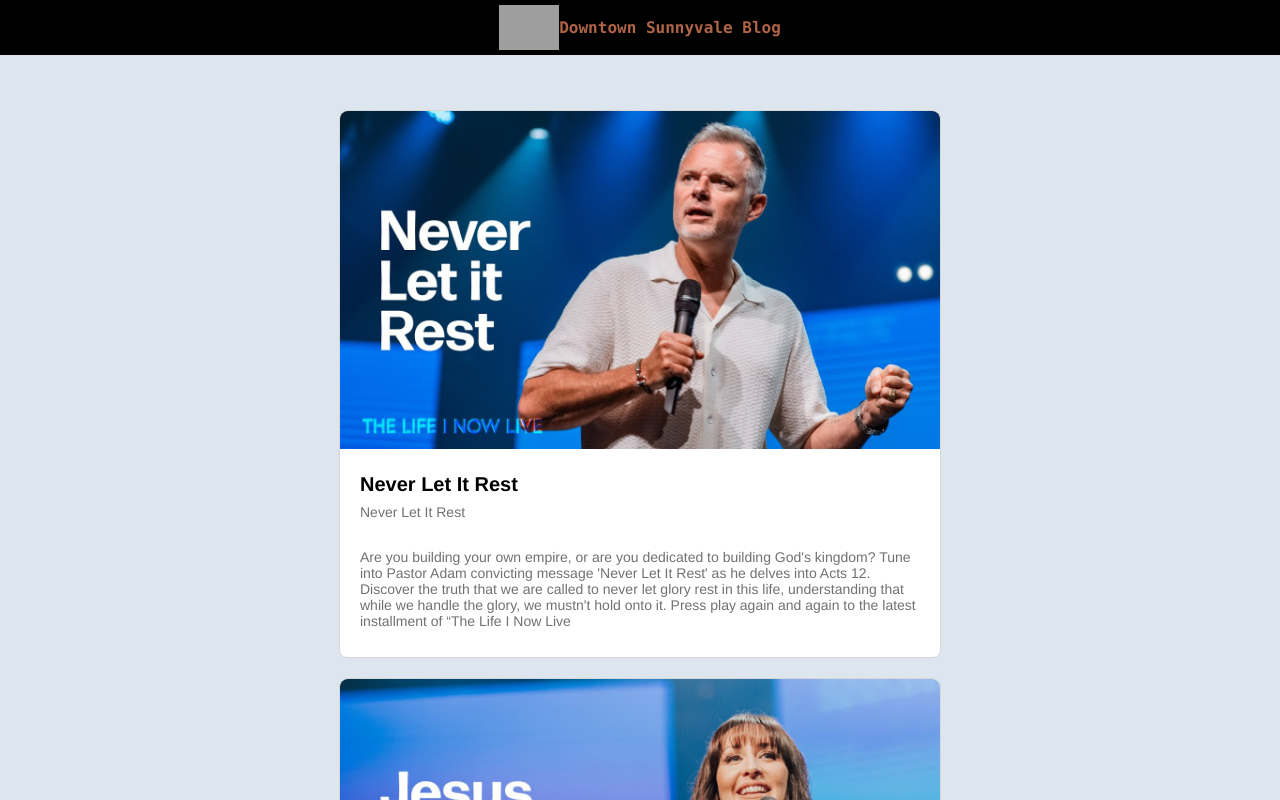
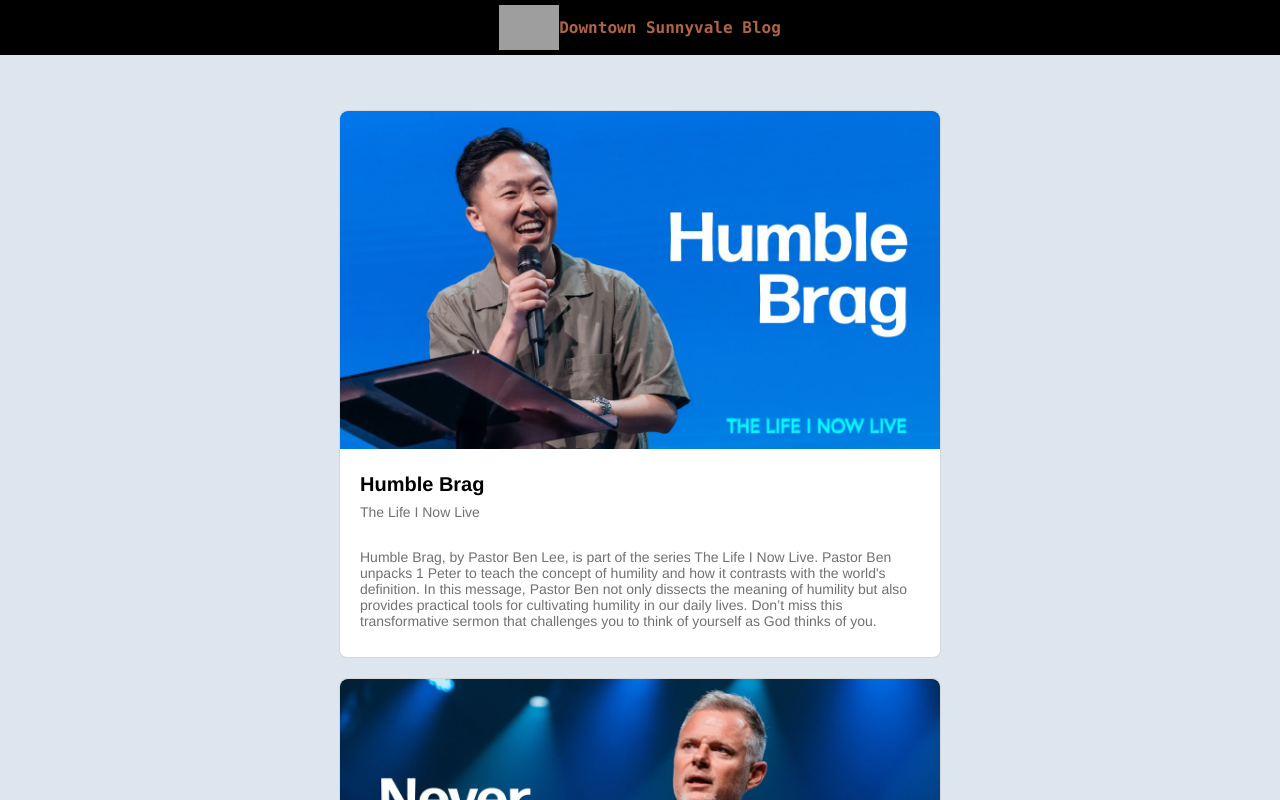
Before and after one commit to alejandrochang/viveblogmtv, a React (Create React App) app: page / in a window 1280 px wide. Shown: the top 800 px of the page. Built offline with nearby package versions, Linux system fonts and the light colour scheme; grey boxes are pictures that could not be loaded.

Commit message:
feat(vb): humble brag

```diff
--- a/src/data/postData.ts
+++ b/src/data/postData.ts
@@ -13,8 +13,38 @@ import ReverenceRevealing from "../assets/reverencerevealing.jpg";
 import GetAGrip from "../assets/getagrip.jpg";
 import JesusAintYourHomie from "../assets/jesusaintyourhomie.jpg";
 import NeverLetItRest from "../assets/neverletitrest.jpg";
+import HumbleBrag from "../assets/humblebrag.jpg";
 
 const PostData = [
+  {
+    id: "humble-brag",
+    title: "Humble Brag",
+    content: "Humble Brag, by Pastor Ben Lee, is part of the series The Life I Now Live. Pastor Ben unpacks 1 Peter to teach the concept of humility and how it contrasts with the world's definition. In this message, Pastor Ben not only dissects the meaning of humility but also provides practical tools for cultivating humility in our daily lives. Don’t miss this transformative sermon that challenges you to think of yourself as God thinks of you.",
+    date: "2024-05/05",
+    src: "https://www.youtube.com/embed/387ej-Q13J8?si=dSUVe6UW7IWKUP9Y",
+    coverImg: HumbleBrag,
+    series: "The Life I Now Live",
+    scriptures: [
+      "1 Peter 5:5-11",
+      "John 13:4-5",
+      "Proverbs 3:34",
+      "Matthew 23:12",
+      "Mattew 6:25",
+      "Mattew 6:33-34",
+    ],
+    notes: [
+      "In this series Pastor Ben unpacks the book of 1 Peter to teach the concept of humility and how it contrasts with the worlds definition. In this message Pastor Ben not only dissects the meaning of humility but also provides practical tools for cultivating humility in our daily lives.",
+      "In our humanity, we by our sinful nature will try to take control into our own hands. In our eyes and perception it might seem like the right thing to do, but in the eyes of the Lord it is not. The Lord calls us to be humble, to be submissive to the Lord. The act of trying control is prideful by nature and is a sign of not being fully reverent to the Lord.",
+      "When we don't ask God what his thoughts are to any situation, we take control and end up doing things that are the opposite of being humble or acting in humility.",
+      "The big question then is what is humility? Humility is thinking of yourself the way God thinks about you. Recognize the gift that the Lord has given you being made in his image and walking in the identity the Lord has given us. Its not thinking lower of yourself, but knowing who you are, the gifts that are used for building the Kingdom and not yourself.",
+      "The first practical tool that Peter gives us is to be subject ot the elders. The Lord created everything with order and purpose. The world has really pushed for people to be skeptical of authority. The Lord calls us to trust him and the people he has placed for his calling and works.",
+      "The clearest sign of not walking hin humility is when we try to take control of a situation. This will typically leads to anxiousness as we are not meant to carry that burden. Autonomy is the crisis of authority. It puts the individual into authority, control which inherently makes you 'God'.",
+      "There are 2 world views: either God exists and he makes the rules or God doesn't exists, which means I get to make the rules putting my self in the position of judge.",
+      "Peter gives us the structure to humility, humbling ourselves under authority, under leadership and trusting the Lord fully! 1 Peter goes on to say that being clothed, binding yourself in humility. To do this we must let off all the weight we try to put on ourselves. Casting our anxious and heaviness to the Lord.",
+      "A perfect example of humility is what we see in John 13:4-5 where Jesus washes the disciples feet. Jesus was the King of Kings, the Lord of Lords, the one who created the universe, yet he humbled himself to wash the feet of his disciples. He was showing us that humility is not thinking less of yourself, but thinking of yourself less for a greater kingdom purpose.",
+      "Because of this we have to go back to humility! Humility is what gives us access to exaltation. The Lord declares it as a promise. It is for us to take and accept. By declaring that God is the truth and solely the interpretor of the truth, we allow for him to rule and govern our lives, clothing us in humility and providing us a framework to live in the truth under the leadership, comforter, teacher and the lordship of Jesus Christ.",
+    ],
+  },
   {
     id: "never-let-it-rest",
     title: "Never Let It Rest",
@@ -22,7 +52,7 @@ const PostData = [
     date: "2024-04-28",
     src: "https://www.youtube.com/embed/jMPP8RH3-MQ?si=RSVpmb6GZY8D5y2O",
     coverImg: NeverLetItRest,
-    series: "Never Let It Rest",
+    series: "The Life I Now Live",
     scriptures: [
       "Acts 12:20-24",
     ],
```
Also changed, not shown: src/assets/humblebrag.jpg (added).
